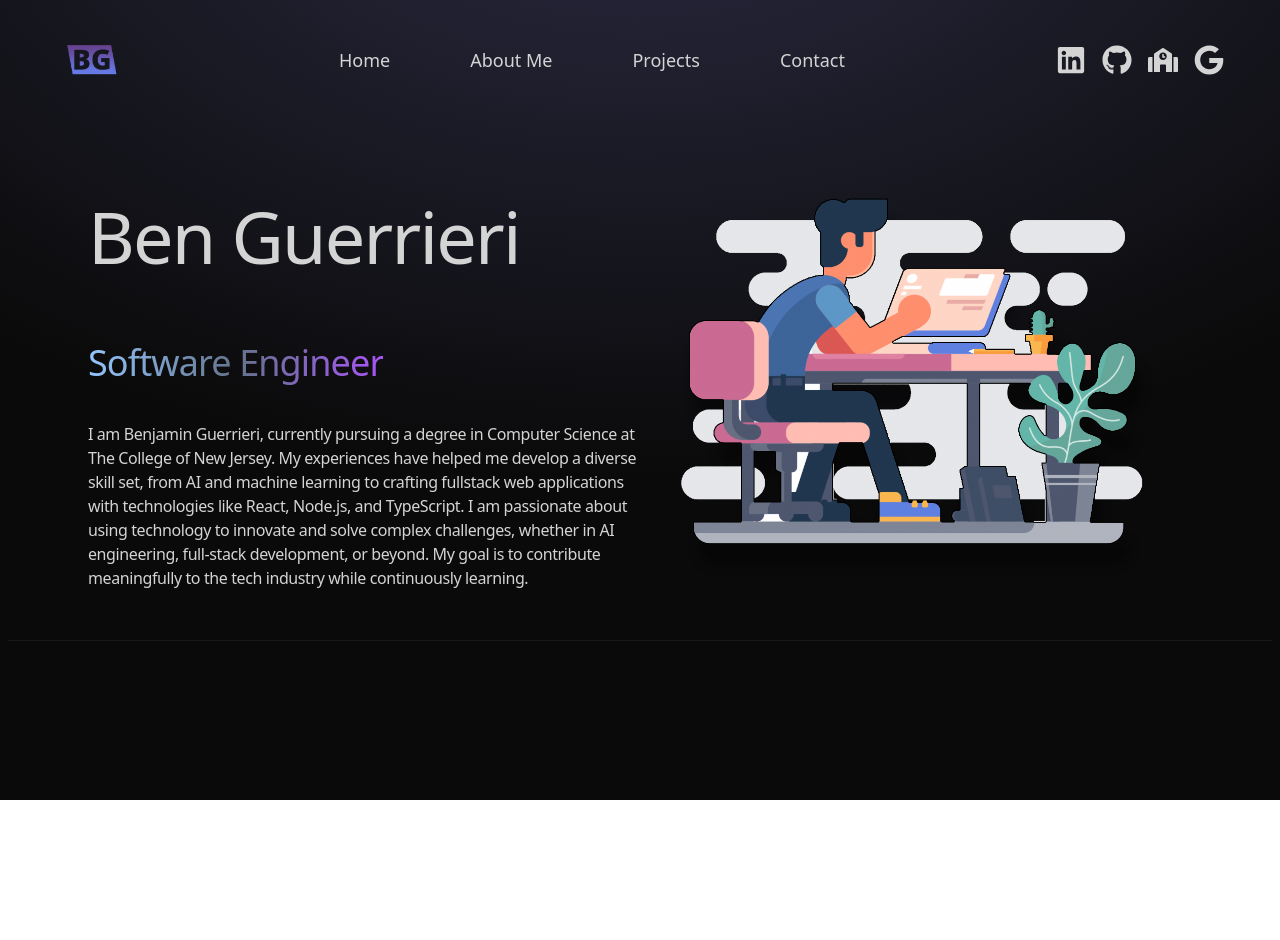
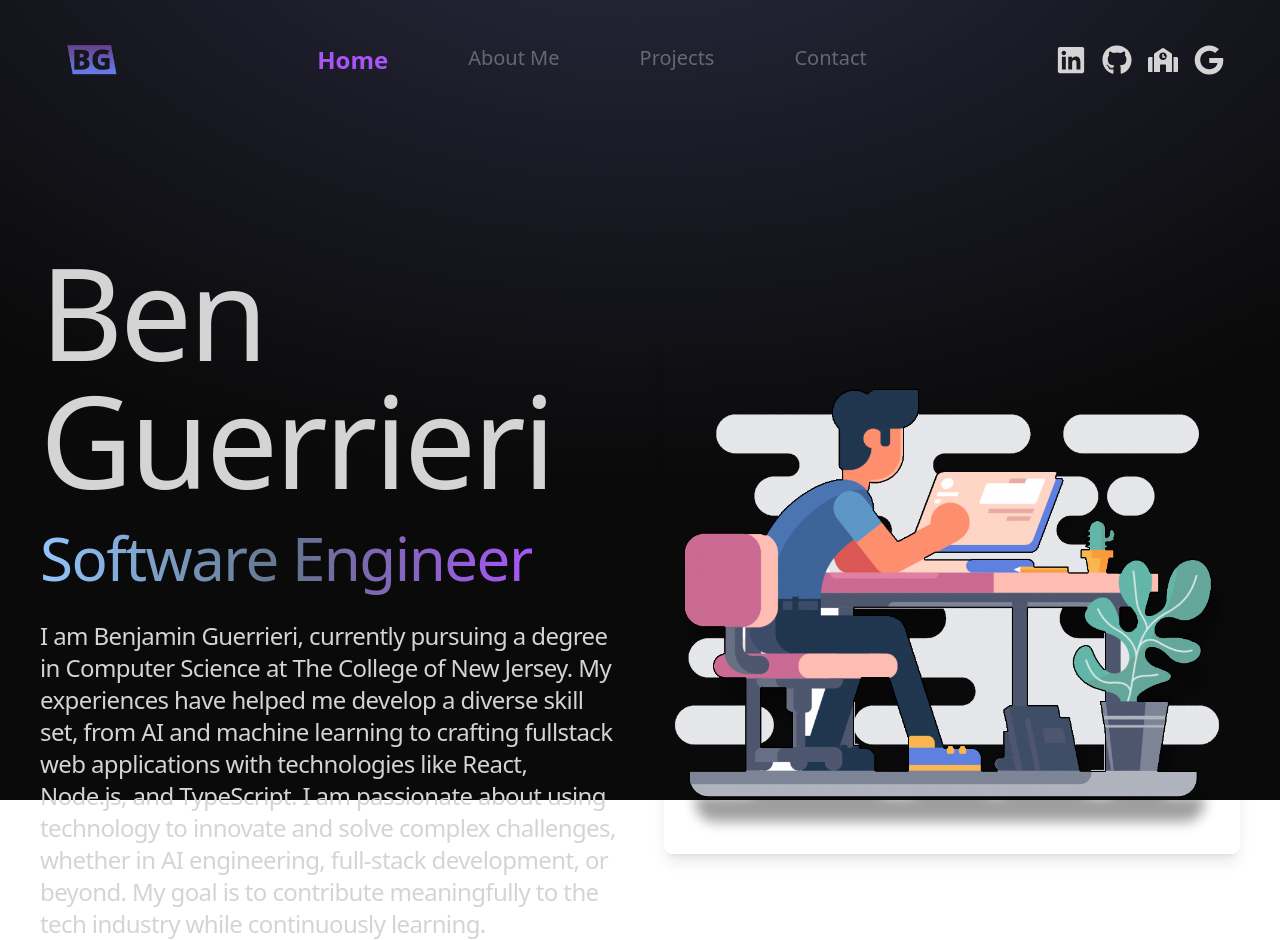
Before and after one commit to beng2004/PersonalWebsite, a React (Vite) app: page / in a window 1280 px wide. Before the commit the page ends 800 px from the top, so only its background shows below. Built offline with nearby package versions, Linux system fonts and the light colour scheme.

Commit message:
Update nav bar UI

```diff
--- a/src/components/About.tsx
+++ b/src/components/About.tsx
@@ -1,4 +1,3 @@
-import React, { useRef, useState } from 'react';
 import Timeline from './Timeline';
 import { Swiper, SwiperSlide } from 'swiper/react';
 import { EffectCoverflow, Pagination } from 'swiper/modules';
@@ -7,16 +6,14 @@ import Description from './Description';
 import 'swiper/css';
 import 'swiper/css/effect-coverflow';
 import 'swiper/css/pagination';
-import { motion } from 'framer-motion';
 
 
 const About: React.FC = () => {
 //TODO color of pagination must be brighter need maybe add side arrows
   return (
     <div className="border-neutral-900 pb-4 lg: px-20">
-      <h2 className="my-20 text-center text-4xl">
-        About
-        <span className="text-neutral-500"> Me</span>
+      <h2 className="text-6xl font-bold text-center mb-24 text-white">
+        About <span className="text-purple-500">Me</span>
       </h2>
       <div className="flex flex-wrap">
         <div className="w-full xl:w-1/2 lg:p-2">
--- a/src/components/Hero.tsx
+++ b/src/components/Hero.tsx
@@ -3,25 +3,32 @@ import profilePic from "../assets/hero6.png"
 
 const Hero: React.FC = () => {
     return (
-        <div className="border-b border-neutral-900 pb-4 px-20">
-            <div className=" flex flex-wrap">
-                <div className="w-full lg:w-1/2">
-                    <div className="flex flex-col items-center lg:items-start">
-                        <h1 className="pb-16 text-6xl font-thin tracking-tight lg:mt-20 lg:text-7xl 2xl:text-8xl">Ben Guerrieri</h1>
-                        <span className="bg-gradient-to-r from-blue-300 via-slate-500 to-purple-500
-                         bg-clip-text text-4xl leading-normal tracking-tight text-transparent">Software Engineer</span>
-                         <p className="my-2 max-w-xl py-6 font-light tracking-tight">{HERO_CONTENT}</p>
-
+        <div className="min-h-fit flex items-start justify-center px-4 sm:px-6 md:px-8 pt-20 lg:pt-32">
+            <div className="w-full max-w-8xl">
+                <div className="flex flex-col lg:flex-row items-center justify-between gap-8 lg:gap-12">
+                    <div className="w-full lg:w-1/2 text-center lg:text-left">
+                        <h1 className="text-5xl sm:text-6xl md:text-7xl lg:text-8xl xl:text-9xl font-thin tracking-tight mb-4 sm:mb-6">
+                            Ben Guerrieri
+                        </h1>
+                        <span className="bg-gradient-to-r from-blue-300 via-slate-500 to-purple-500 bg-clip-text text-3xl sm:text-4xl md:text-5xl lg:text-6xl leading-normal tracking-tight text-transparent">
+                            Software Engineer
+                        </span>
+                        <p className="mt-6 sm:mt-8 max-w-2xl mx-auto lg:mx-0 text-lg sm:text-xl md:text-2xl font-light tracking-tight">
+                            {HERO_CONTENT}
+                        </p>
                     </div>
-                </div>
-                <div className="w-full lg:w-1/2 lg:p-8">
-                    <div className="flex justify-center">
-                        <img src={profilePic} alt="Ben Guerrieri"/>
+                    <div className="w-full lg:w-1/2 mt-8 lg:mt-0">
+                        <div className="flex justify-center lg:justify-end">
+                            <img
+                                src={profilePic}
+                                alt="Ben Guerrieri"
+                                className="w-full max-w-md sm:max-w-lg md:max-w-xl lg:max-w-2xl rounded-lg shadow-lg"
+                            />
+                        </div>
                     </div>
                 </div>
             </div>
         </div>
-
     )
 }
 
--- a/src/components/Navbar.tsx
+++ b/src/components/Navbar.tsx
@@ -1,29 +1,53 @@
-import logo from "../assets/smallLogo.png"
-import { FaLinkedin, FaGithub, FaSchool, FaGoogle } from "react-icons/fa"
-import { Link } from 'react-router-dom';
+import React, { useState, useEffect } from 'react';
+import logo from "../assets/smallLogo.png";
+import { FaLinkedin, FaGithub, FaSchool, FaGoogle } from "react-icons/fa";
+import { Link, useLocation } from 'react-router-dom';
 
 const Navbar: React.FC = () => {
+    const [currentPage, setCurrentPage] = useState('/');
+    const location = useLocation();
+
+    useEffect(() => {
+        setCurrentPage(location.pathname);
+    }, [location]);
+
+    const navItems = [
+        { path: '/', label: 'Home' },
+        { path: '/about', label: 'About Me' },
+        { path: '/projects', label: 'Projects' },
+        { path: '/contact', label: 'Contact' },
+    ];
+
     return (
-        <nav className="flex items-center justify-between py-8 px-12 ">
+        <nav className="flex items-center justify-between py-8 px-12">
             <div className="logo flex flex-shrink-0 items-center">
                 <img className="mx-2 w-14 antialiased" src={logo} alt="logo"/>
             </div>
             <div className="flex-grow flex justify-center">
                 <div className="text-lg flex space-x-20">
-                    <Link to="/" className="hover:text-blue-500 transition duration-300">Home</Link>
-                    <Link to="/about" className="hover:text-blue-500 transition duration-300">About Me</Link>
-                    <Link to="/projects" className="hover:text-blue-500 transition duration-300">Projects</Link>
-                    <Link to="/contact" className="hover:text-blue-500 transition duration-300">Contact</Link>
+                    {navItems.map((item) => (
+                        <Link
+                            key={item.path}
+                            to={item.path}
+                            className={`transition duration-300 ${
+                                currentPage === item.path
+                                    ? 'text-purple-500 font-semibold text-2xl'
+                                    : 'hover:text-purple-500 opacity-40 text-xl'
+                            }`}
+                        >
+                            {item.label}
+                        </Link>
+                    ))}
                 </div>
             </div>
             <div className="flex items-center justify-center gap-4 text-3xl">
-                <FaLinkedin className="fa cursor-pointer hover:text-blue-500 transition duration-300"/>
-                <FaGithub className="fa cursor-pointer hover:text-blue-500 transition duration-300"/>
-                <FaSchool className="fa cursor-pointer hover:text-blue-500 transition duration-300"/>
-                <FaGoogle className="fa cursor-pointer hover:text-blue-500 transition duration-300"/>
+                <FaLinkedin className="fa cursor-pointer hover:text-purple-500 transition duration-300"/>
+                <FaGithub className="fa cursor-pointer hover:text-purple-500 transition duration-300"/>
+                <FaSchool className="fa cursor-pointer hover:text-purple-500 transition duration-300"/>
+                <FaGoogle className="fa cursor-pointer hover:text-purple-500 transition duration-300"/>
             </div>
         </nav>
-    )
-}
+    );
+};
 
-export default Navbar
+export default Navbar;
--- a/src/components/Projects.tsx
+++ b/src/components/Projects.tsx
@@ -159,7 +159,7 @@ const projects: Project[] = [
         <div className="p-24">
           <div className="container mx-auto px-6">
             <h2 className="text-6xl font-bold text-center mb-24 text-white">
-              My <span className="text-blue-500">Projects</span>
+              My <span className="text-purple-500">Projects</span>
             </h2>
             <div className="grid grid-cols-1 lg:grid-cols-2 gap-20">
               {projects.map((project, index) => (
```
